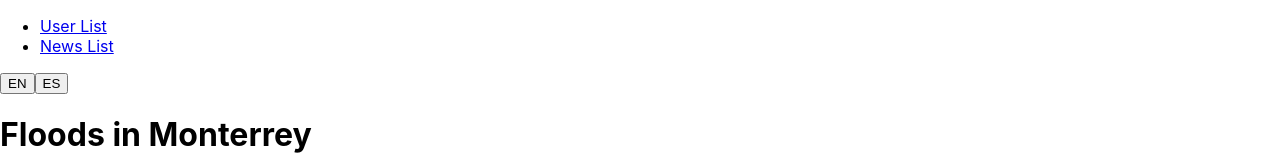
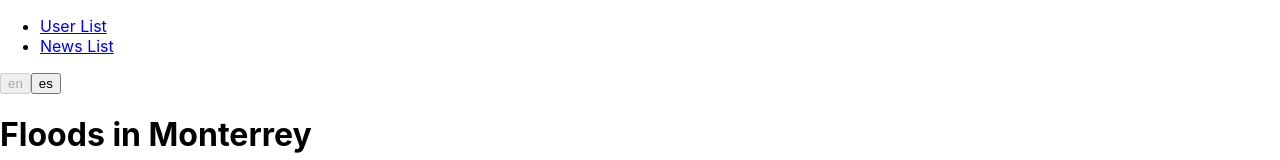
Before and after one commit to LuisDiaz95/luis-diaz-driscolls, a React (Create React App) app: page /news/1 in a window 1280 px wide. Shown: the top 160 px of the page. Built offline with nearby package versions, Linux system fonts and the light colour scheme.

Commit message:
Refactor language changer

```diff
--- a/src/components/Navbar/Navbar.tsx
+++ b/src/components/Navbar/Navbar.tsx
@@ -1,6 +1,11 @@
 import React from "react";
 import { Link } from "react-router-dom";
 import { useTranslation } from "react-i18next";
+
+const lngs = {
+  en: { nativeName: "English" },
+  es: { nativeName: "Español" },
+};
 
 const Navbar: React.FC = () => {
   const { t, i18n } = useTranslation();
@@ -19,10 +24,16 @@ const Navbar: React.FC = () => {
           <Link to="/news">{t("newsList")}</Link>
         </li>
       </ul>
-      <div>
-        <button onClick={() => changeLanguage("en")}>EN</button>
-        <button onClick={() => changeLanguage("es")}>ES</button>
-      </div>
+      {Object.keys(lngs).map((lng) => (
+        <button
+          type="submit"
+          key={lng}
+          onClick={() => i18n.changeLanguage(lng)}
+          disabled={i18n.resolvedLanguage === lng}
+        >
+          {lng}
+        </button>
+      ))}
     </nav>
   );
 };
```
